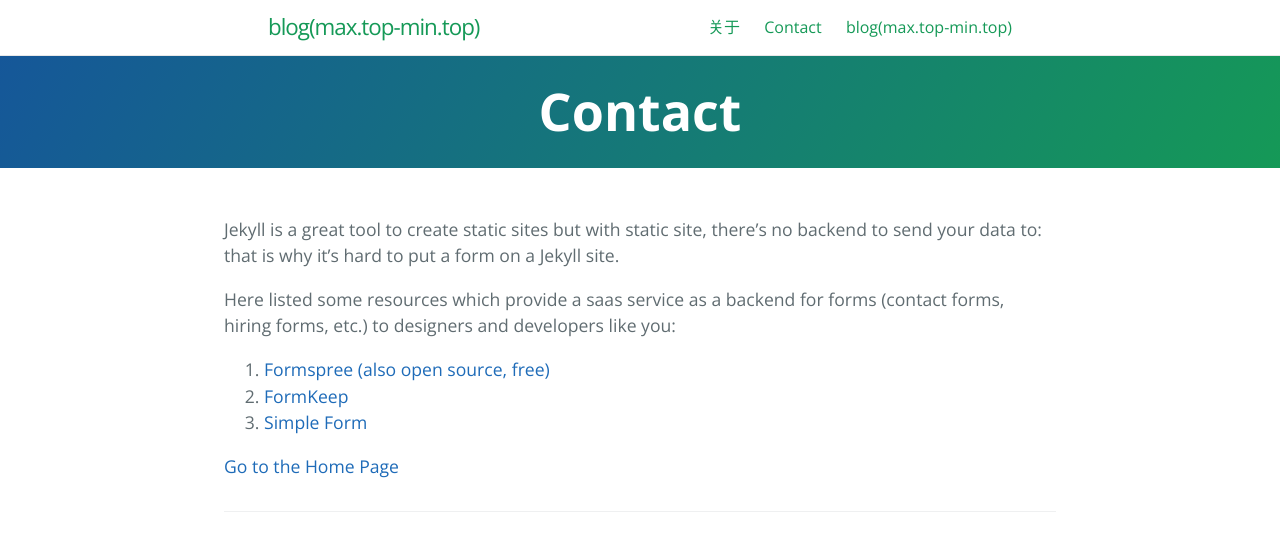
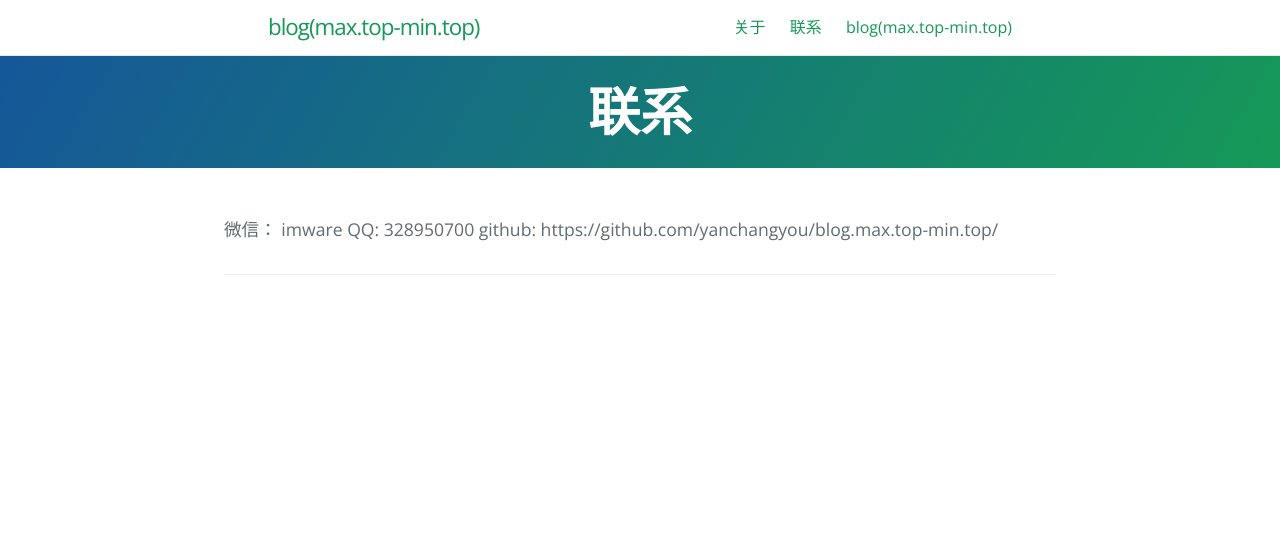
Before and after one commit to shangqianliu/jekyll.321zou.com, a Jekyll site: the page built from contact.md, in a window 1280 px wide. Shown: the top 551 px of the page. Built offline with Jekyll 4.4.1, drawn with Linux system fonts in a browser that asks for light colours; comment, search, counter and statistics services are not loaded.

Commit message:
修改 README,联系等内容

```diff
--- a/contact.md
+++ b/contact.md
@@ -1,14 +1,9 @@
 ---
 layout: page
-title: Contact
-tagline: Create a contact form and you are good to go
+title: 联系
+tagline: 联系我
 ---
 
-Jekyll is a great tool to create static sites but with static site, there's no backend to send your data to: that is why it's hard to put a form on a Jekyll site.
-
-Here listed some resources which provide  a saas service as a backend for forms (contact forms, hiring forms, etc.) to designers and developers like you:
-1. [Formspree (also open source, free)](https://formspree.io/)
-2. [FormKeep](https://formkeep.com/guides/contact-form-jekyll)
-3. [Simple Form](https://getsimpleform.com/)
-
-[Go to the Home Page]({{ site.url }}{{ site.baseurl }})
+微信： imware
+QQ:  328950700
+github: https://github.com/yanchangyou/blog.max.top-min.top/
```
Also changed, not shown: index.md (+1 -1 lines), README.md.
